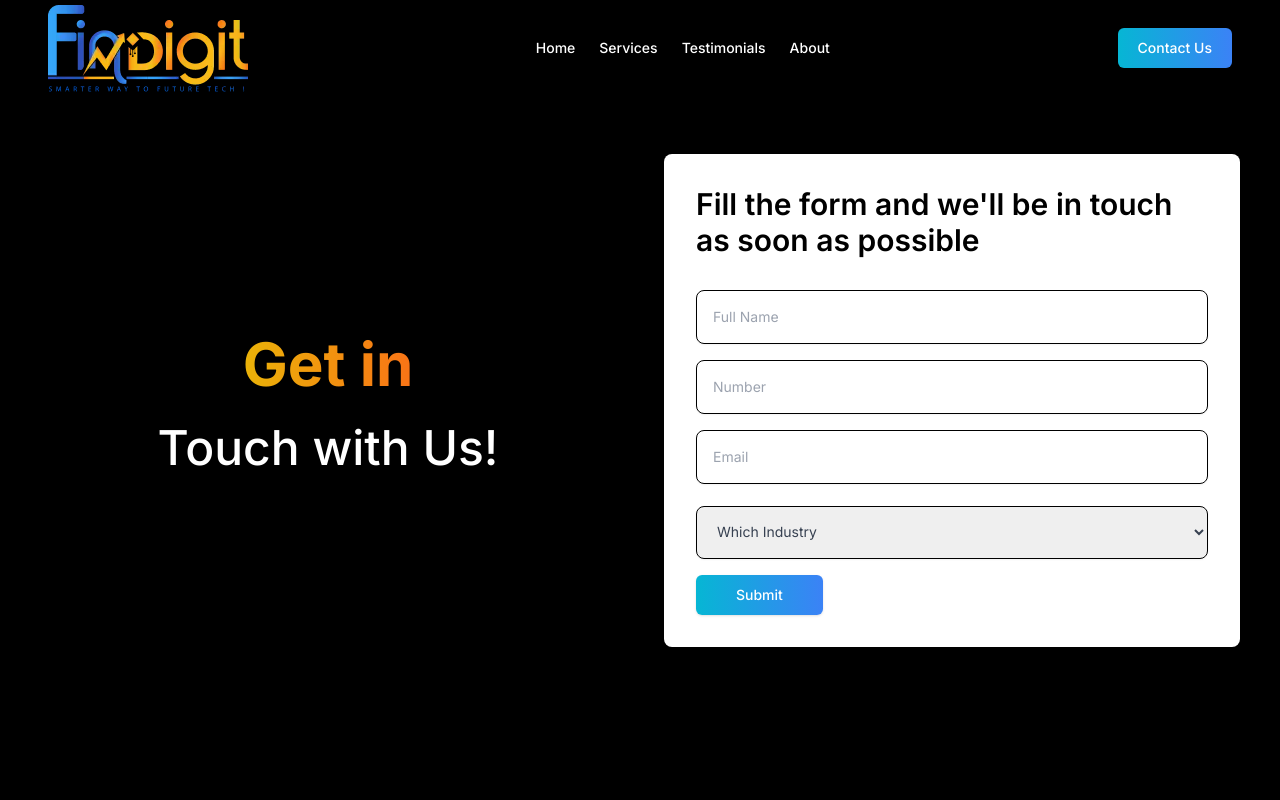
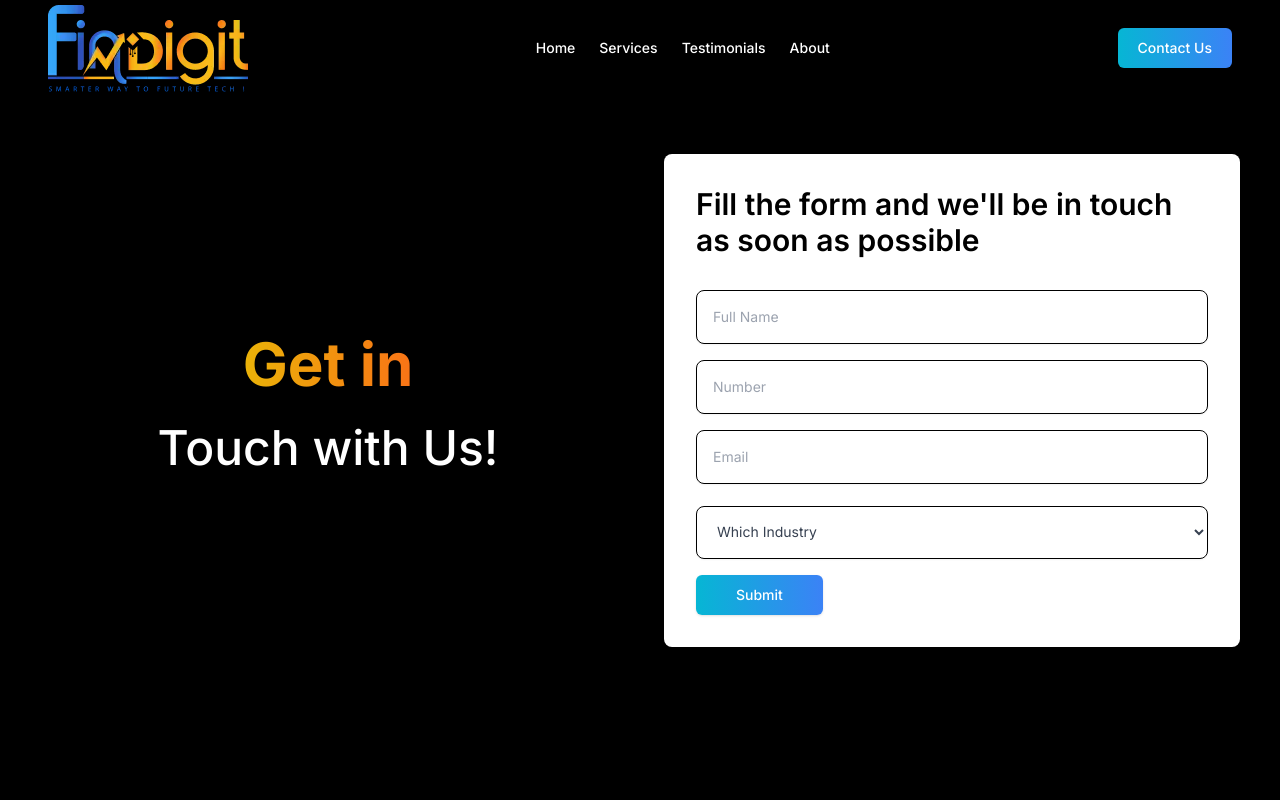
Before and after one commit to AhsanCommits/findigit, a Next.js app: page /contact in a window 1280 px wide. Shown: the top 800 px of the page. Built offline with nearby package versions, Linux system fonts and the light colour scheme.

Commit message:
Update ContactHero.jsx

```diff
--- a/components/ContactHero.jsx
+++ b/components/ContactHero.jsx
@@ -71,7 +71,7 @@ const ContactHero = () => {
               <select
                 name="industry"
                 id="industry"
-                className="mt-1.5 text-gray-700 sm:text-sm w-full rounded-lg border border-black p-4 pe-12 text-sm shadow-sm"
+                className="mt-1.5 text-gray-700 sm:text-sm w-full rounded-lg border border-black p-4 pe-12 text-sm shadow-sm bg-white"
               >
                 <option value="">Which Industry</option>
                 <option value="web">Web Development</option>
```
